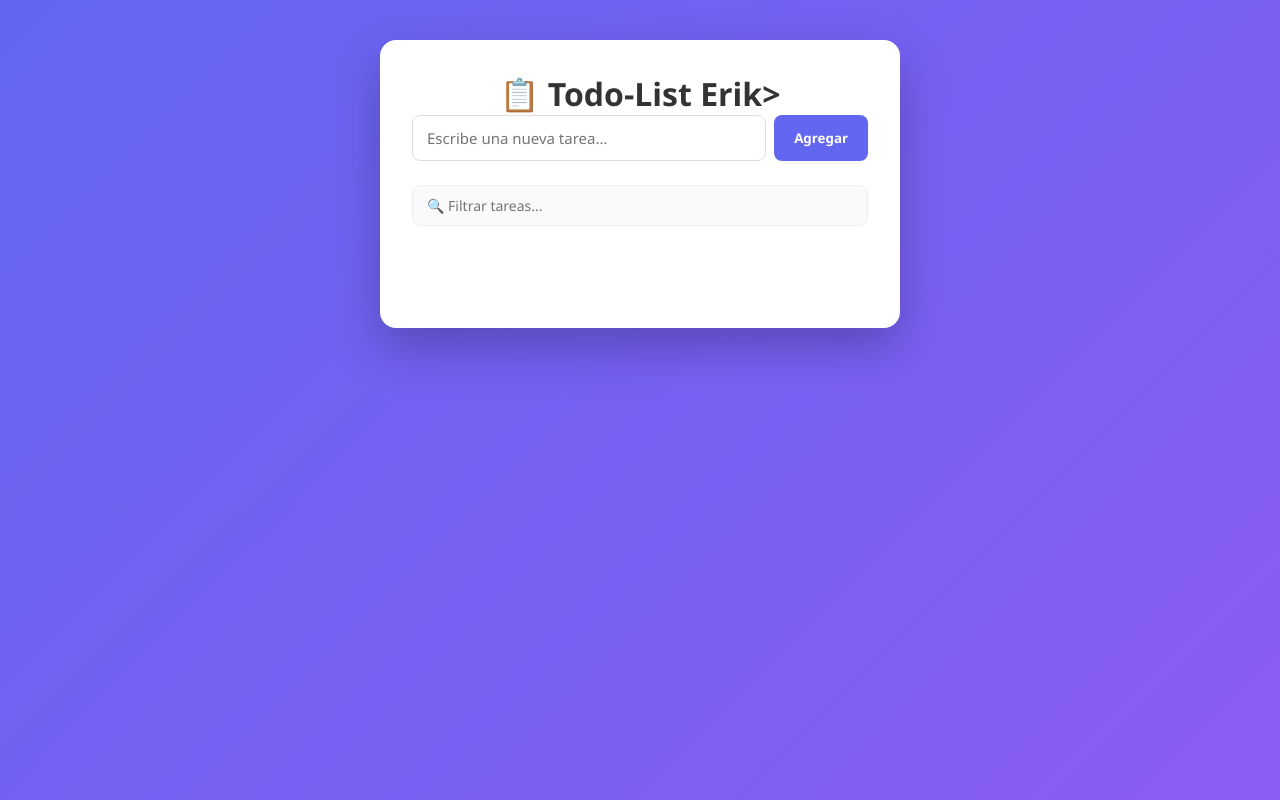
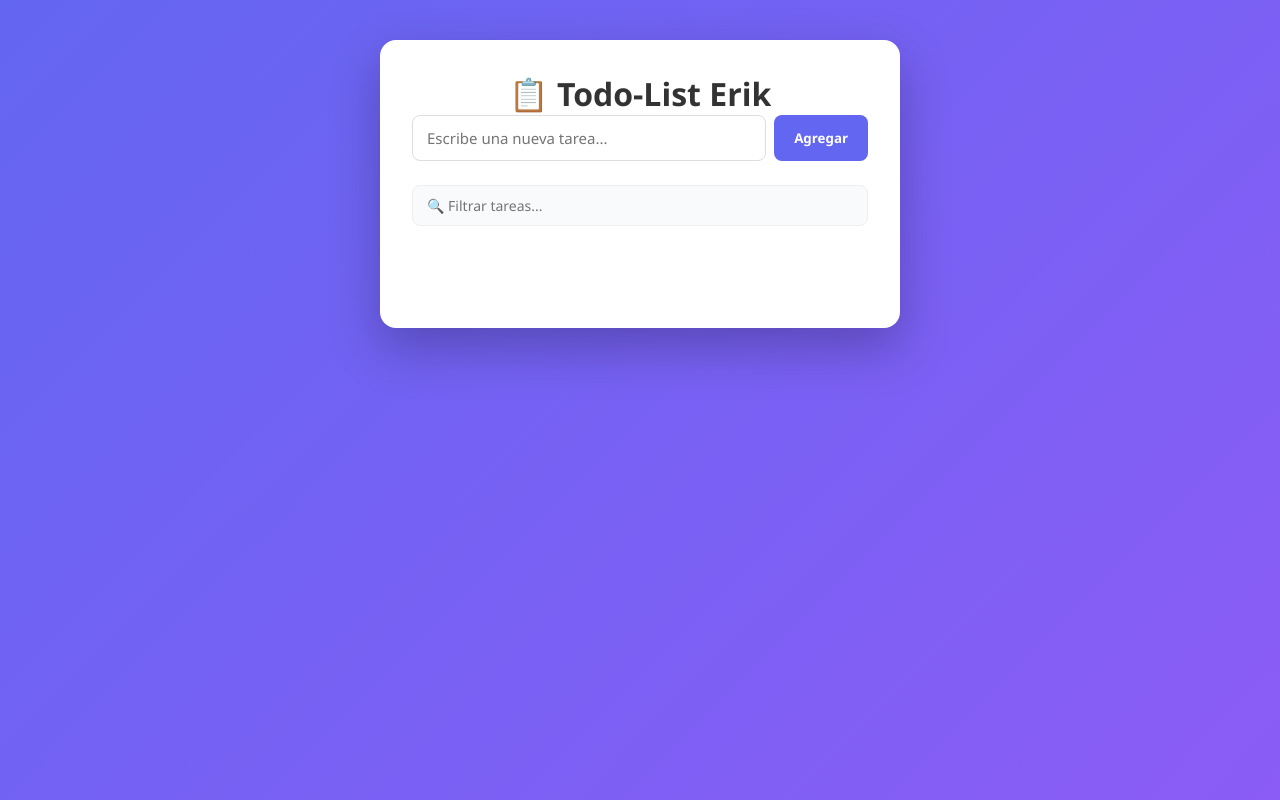
Before and after one commit to Eriksanchezc/todo-list-vps, a plain HTML site: page public/index.html in a window 1280 px wide. Drawn offline with Linux system fonts and the light colour scheme; no server answers.

```diff
--- a/public/index.html
+++ b/public/index.html
@@ -8,7 +8,7 @@
 </head>
 <body>
   <div class="container">
-    <h1>📋 Todo-List Erik>
+    <h1>📋 Todo-List Erik
 
     <form id="task-form" class="task-form">
       <input type="text" id="task-input" placeholder="Escribe una nueva tarea..." required>
```
